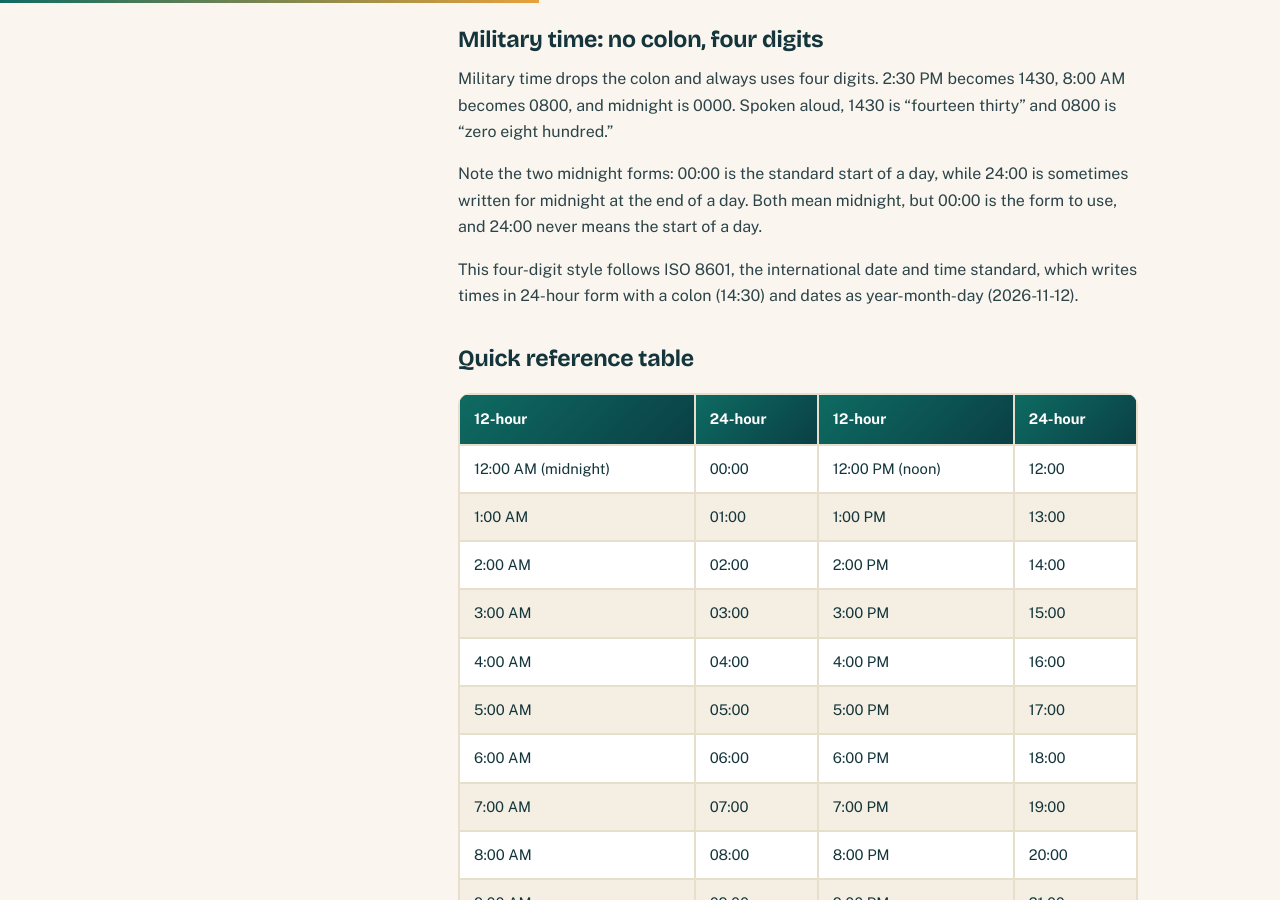
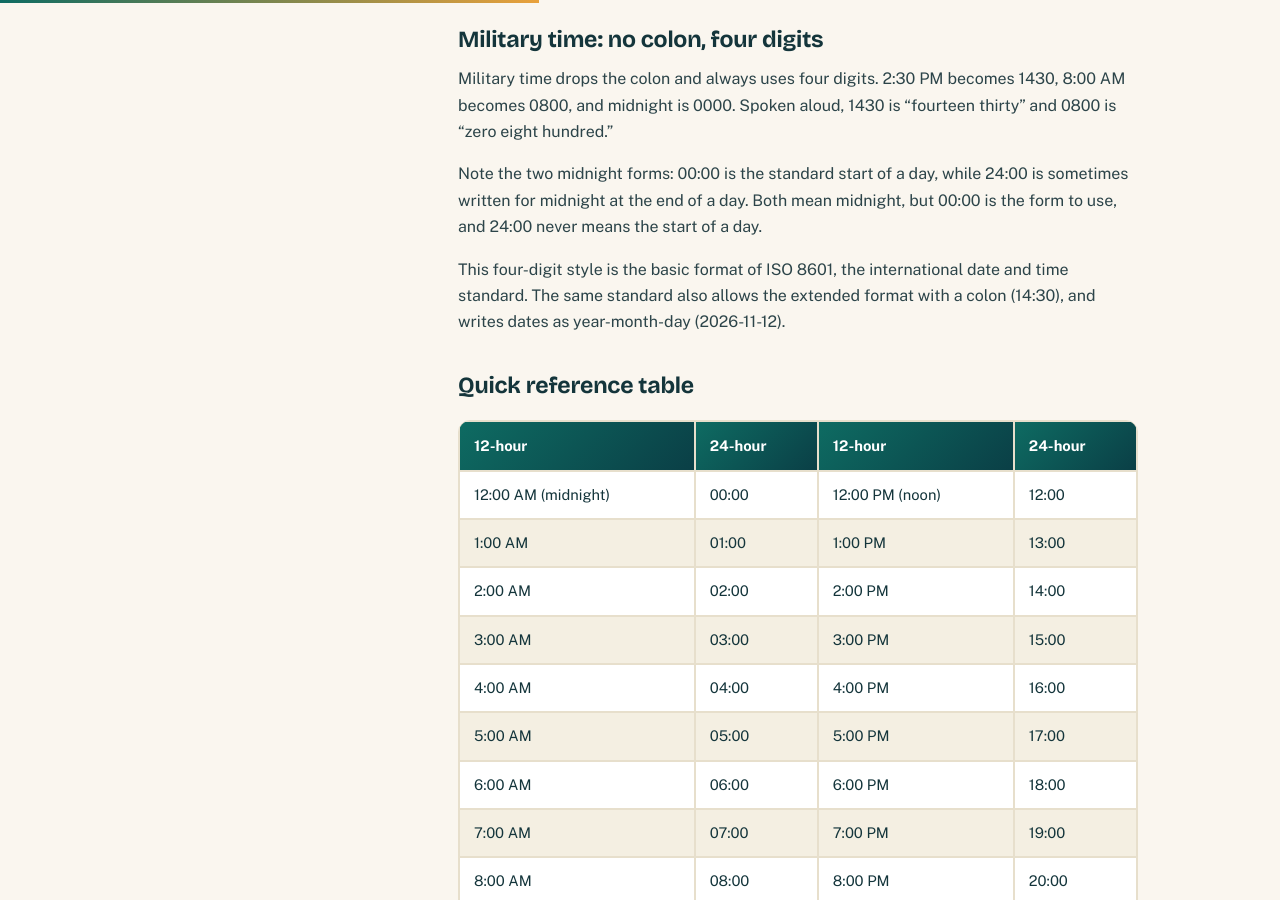
Before and after one commit to zaidmeo09-dhangal/agedatecalc, a Jekyll site: the page built from _posts/2026-10-22-am-pm-vs-24-hour-clock.md, in a window 1280 px wide and 900 px high, scrolled down 2386 px. Built offline with Jekyll 4.4.1, drawn with Linux system fonts in a browser that asks for light colours; some of the changed text lies outside the part shown.

```diff
--- a/_posts/2026-10-22-am-pm-vs-24-hour-clock.md
+++ b/_posts/2026-10-22-am-pm-vs-24-hour-clock.md
@@ -91,7 +91,7 @@
 
 Note the two midnight forms: 00:00 is the standard start of a day, while 24:00 is sometimes written for midnight at the end of a day. Both mean midnight, but 00:00 is the form to use, and 24:00 never means the start of a day.
 
-This four-digit style follows ISO 8601, the international date and time standard, which writes times in 24-hour form with a colon (14:30) and dates as year-month-day (2026-11-12).
+This four-digit style is the basic format of ISO 8601, the international date and time standard. The same standard also allows the extended format with a colon (14:30), and writes dates as year-month-day (2026-11-12).
 
 ## Quick reference table
 
```
Also changed, not shown: other parts of _posts/2026-10-22-am-pm-vs-24-hour-clock.md (+0 -1 lines).
